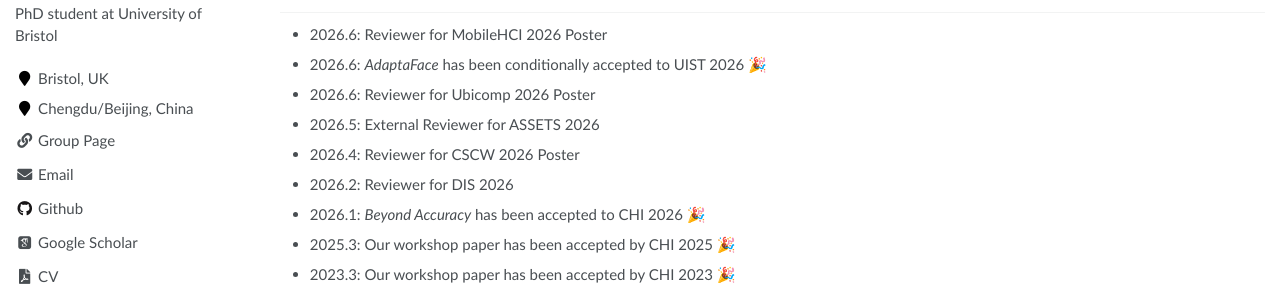
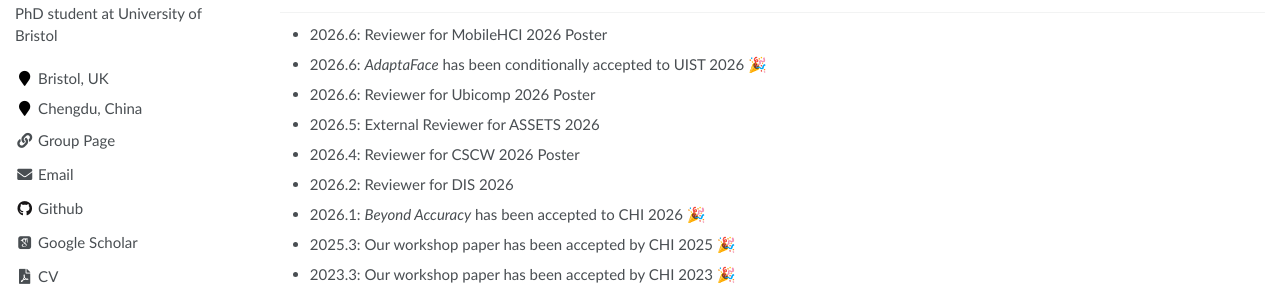
Before and after one commit to SiyuZhang-zsy/SiyuZhang-zsy.github.io, a Jekyll site: the page built from _pages/about.md, in a window 1280 px wide. Shown: the part 333-626 px from the top of the page. Built offline with Jekyll 4.4.1, drawn with Linux system fonts in a browser that asks for light colours; some web fonts are replaced.

Commit message:
Update secondary profile location

```diff
--- a/_config.yml
+++ b/_config.yml
@@ -25,7 +25,7 @@ author:
   avatar           : "images/Siyu-photo.jpg"
   bio              : "PhD student at University of Bristol"
   location         : "Bristol, UK"
-  location_secondary : "Chengdu/Beijing, China"
+  location_secondary : "Chengdu, China"
   employer         :
   pubmed           :
   googlescholar    : "https://scholar.google.com/citations?view_op=search_authors&mauthors=Siyu+Zhang+University+of+Bristol&hl=en"
```
